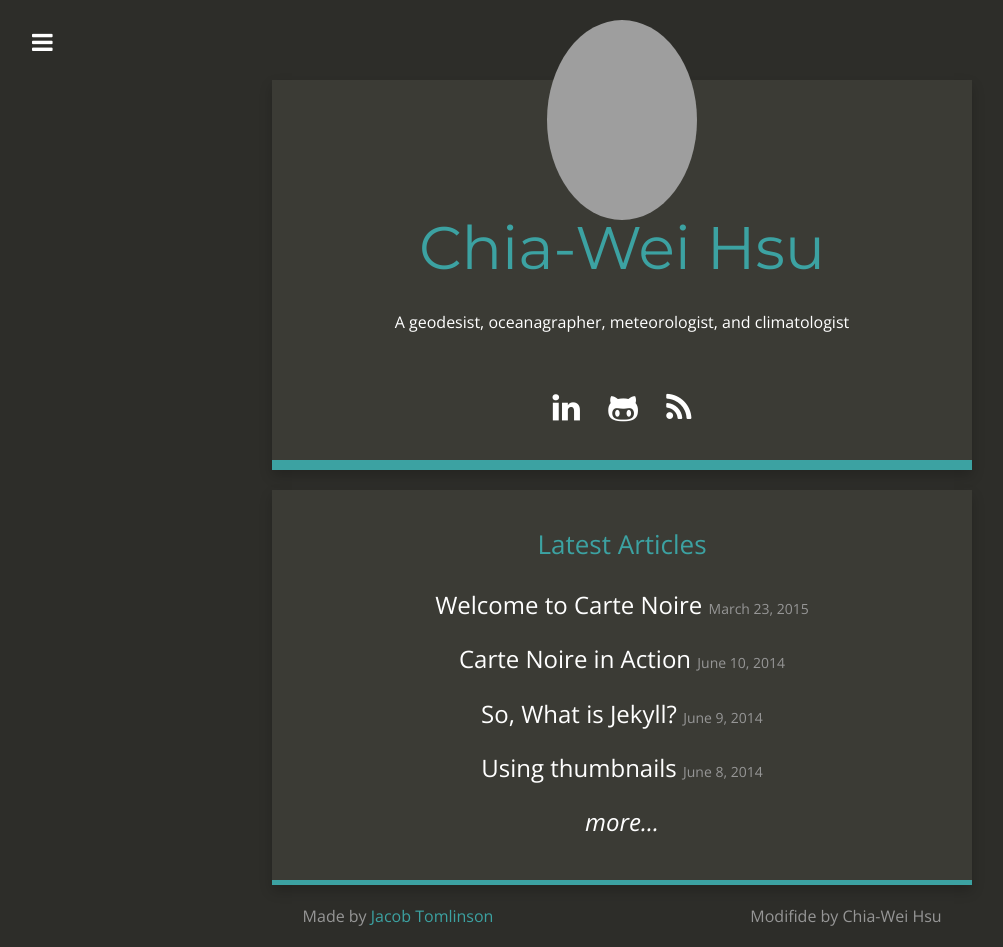
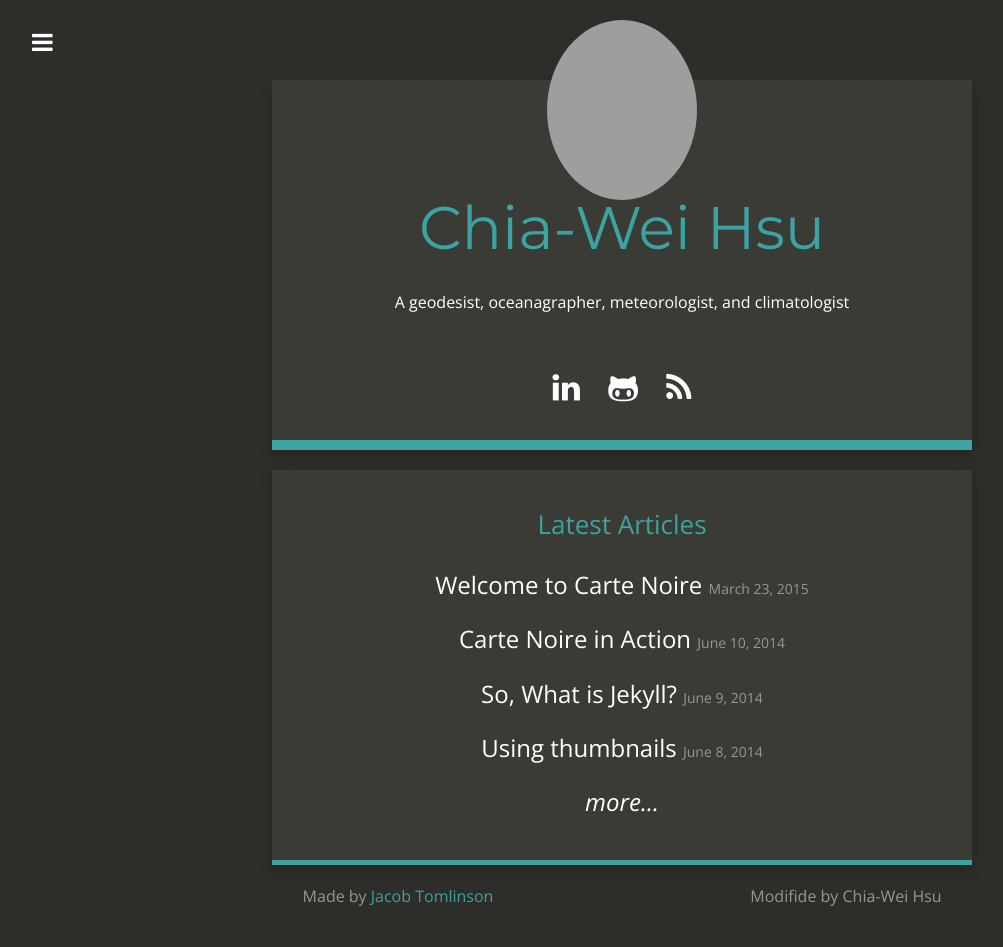
Before and after one commit to chiaweh2/chiaweh2.github.io, a Jekyll site: the page built from index.html, in a window 1280 px wide. Shown: the whole page, without its empty margins (18-1021 px from the left). Built offline with Jekyll 4.4.1, drawn with Linux system fonts in a browser that asks for light colours; nearby versions of some CDN libraries.

Commit message:
Update index.html

```diff
--- a/index.html
+++ b/index.html
@@ -10,7 +10,7 @@ make-smaller-titles: true
         <div class="col-md-12 main content-panel">
 
             <div class="gravatar">
-                <img src="{{ site.title_image }}" class="img-circle about-image" height="200" width="150" alt="{{ site.title }}" />
+                <img src="{{ site.title_image }}" class="img-circle about-image" height="180" width="150" alt="{{ site.title }}" />
             </div>
 
             <h1 class="header author-header" itemprop="headline">{{ site.title }}</h1>
```
